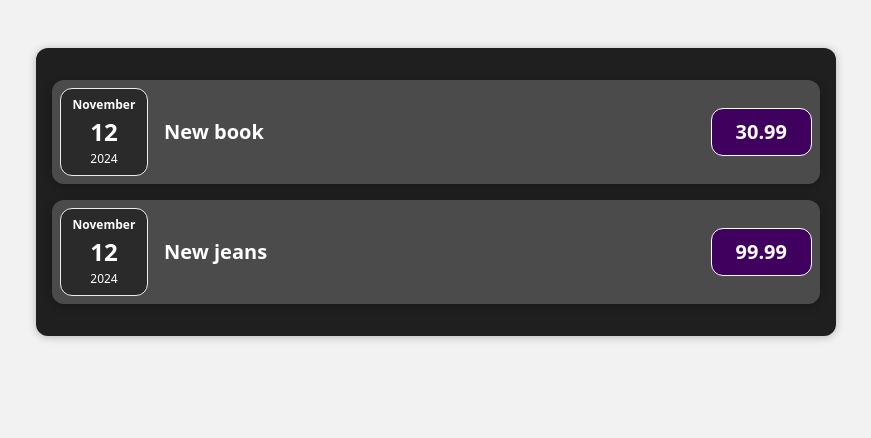
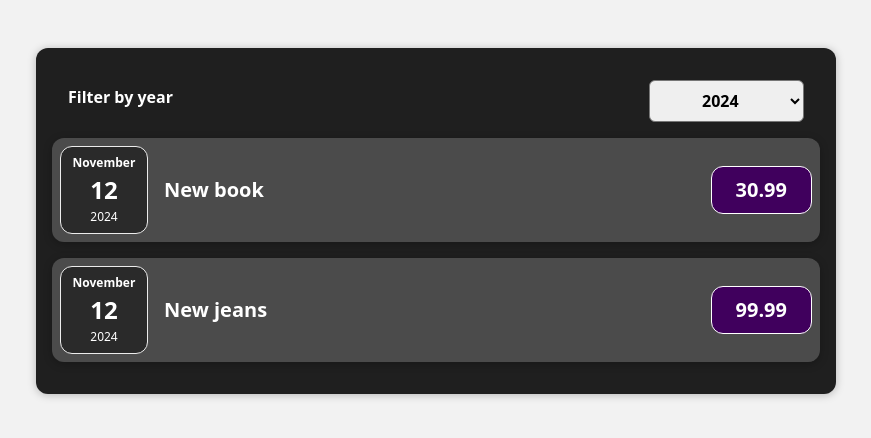
Before and after one commit to OskarTall0/React, a React (Vite) app in the folder Expences/: page / in a window 1280 px wide. Shown: the top 438 px of the page, without its empty margins (204-1075 px from the left). Built offline with nearby package versions, Linux system fonts and the light colour scheme.

Commit message:
Ylesanne 4

```diff
--- a/Expences/src/components/Expenses.jsx
+++ b/Expences/src/components/Expenses.jsx
@@ -1,11 +1,34 @@
+import { useState } from "react";
+
 import "./Expenses.css";
 import ExpenseItem from "./ExpenseItem";
+import ExpensesFilter from "./ExpensesFilter";
 
 const Expenses = (props) => {
+  const [filteredYear, setFilteredYear] = useState("2024");
+
+  const filterChangeHandler = (selectedYear) => {
+    console.log("Year data in Expenses.jsx", selectedYear);
+    setFilteredYear(selectedYear);
+  };
+
+  const filteredExpenses = props.items.filter((expense) => {
+    return expense.date.getFullYear().toString() === filteredYear;
+  });
+
   return (
     <div className="expenses">
-      <ExpenseItem data={props.items[0]} />
-      <ExpenseItem data={props.items[1]} />
+      <ExpensesFilter
+        selected={filteredYear}
+        onChangeFilter={filterChangeHandler}
+      />
+
+      {filteredExpenses.map((expense) => (
+        <ExpenseItem
+          key={expense.title + expense.date.toISOString()}
+          data={expense}
+        />
+      ))}
     </div>
   );
 };
--- /dev/null
+++ b/Expences/src/components/ExpensesFilter.css
@@ -0,0 +1,24 @@
+.expenses-filter {
+  color: white;
+  padding: 0 1rem;
+}
+
+.expenses-filter__control {
+  display: flex;
+  width: 100%;
+  align-items: center;
+  justify-content: space-between;
+  margin: 1rem 0;
+}
+
+.expenses-filter label {
+  font-weight: bold;
+  margin-bottom: 0.5rem;
+}
+
+.expenses-filter select {
+  font: inherit;
+  padding: 0.5rem 3rem;
+  font-weight: bold;
+  border-radius: 6px;
+}
--- /dev/null
+++ b/Expences/src/components/ExpensesFilter.jsx
@@ -0,0 +1,24 @@
+import React from "react";
+import "./ExpensesFilter.css";
+
+const ExpensesFilter = (props) => {
+  const dropdownChangeHandler = (event) => {
+    console.log("Year data in ExpensesFilter.jsx", event.target.value);
+    props.onChangeFilter(event.target.value);
+  };
+
+  return (
+    <div className="expenses-filter">
+      <div className="expenses-filter__control">
+        <label>Filter by year</label>
+        <select value={props.selected} onChange={dropdownChangeHandler}>
+          <option value="2023">2023</option>
+          <option value="2024">2024</option>
+          <option value="2025">2025</option>
+        </select>
+      </div>
+    </div>
+  );
+};
+
+export default ExpensesFilter;
```
Also changed, not shown: Expences/src/components/NewExpense.jsx (added).
